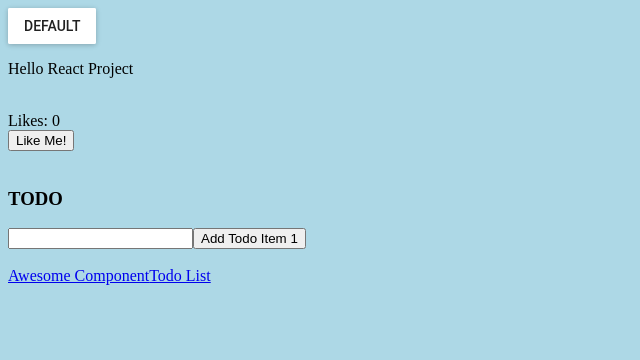
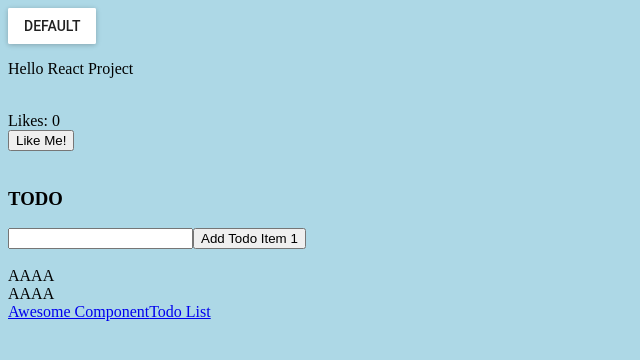
Before and after one commit to quirimmo/react-playground, a React app: page / in a window 1280 px wide. Shown: the top 360 px of the page, without its empty margins (0-640 px from the left). Built offline with nearby package versions, Linux system fonts and the light colour scheme.

Commit message:
playing with react adding dynamic elements

```diff
--- a/src/app/App.jsx
+++ b/src/app/App.jsx
@@ -11,6 +11,20 @@ import TodoListComponent from './TodoListComponent.jsx';
 import css from './../../assets/styles/main.scss';
 
 class App extends Component {
+
+	constructor(props) {
+		super(props);
+		this.menuItems = [{
+			id: 1,
+			label: 'Test 1',
+			path: '/my-path'
+		}, {
+			id: 2,
+			label: 'Test 2',
+			path: '/my-path-2'
+		}];
+	}
+
 	render () {
 		return (
 			<MuiThemeProvider>
@@ -22,6 +36,7 @@ class App extends Component {
 					<br/>
 					<TodoListComponent />
 					<br/>
+					<div>{this.createMenuItems()}</div>
 					<BrowserRouter>
 						<div>
 							<Link to='/awesome-component'>Awesome Component</Link>
@@ -35,7 +50,16 @@ class App extends Component {
 				</div>
 			</MuiThemeProvider>
     	)
-  	}
+	}
+
+	createMenuItems() {
+		return this.menuItems.map(itemsMapper);
+
+		function itemsMapper(item) {
+			return (<div key={item.id}>AAAA</div>);
+		}
+    }
+
 }
 
 export default App;
```
